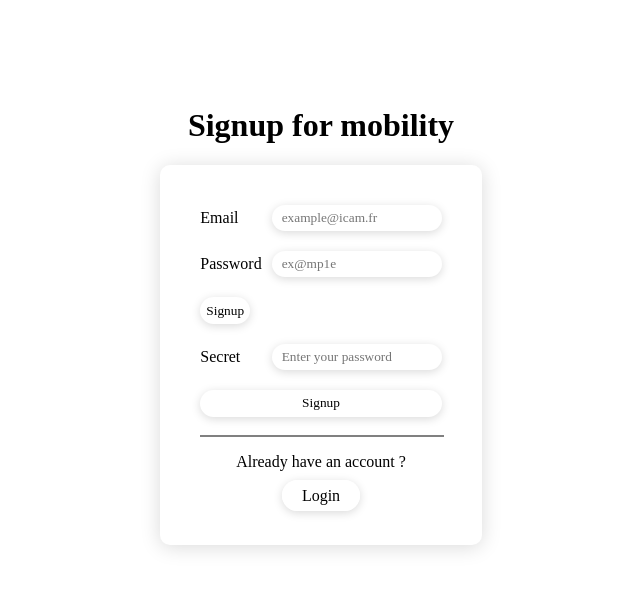
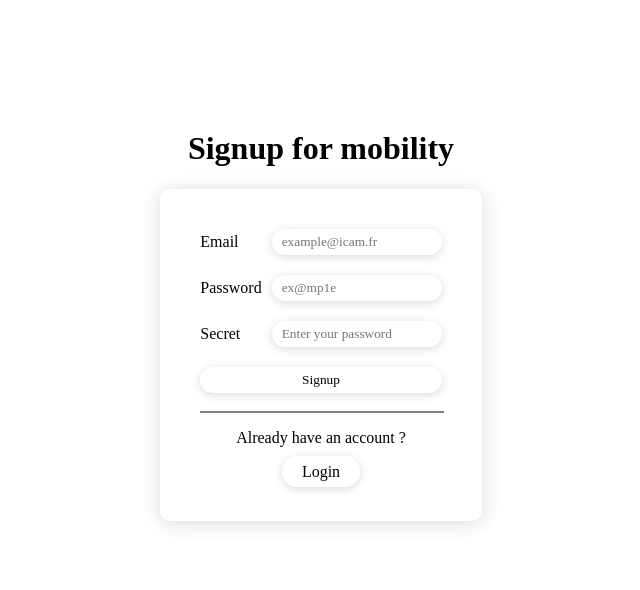
Before and after one commit to falachabt/dynamic_web_app, a Flask app: page /signup in a window 1280 px wide. Shown: the part 85-675 px from the top of the page, without its empty margins (319-959 px from the left). Run offline with Flask 3, Linux system fonts and the light colour scheme; some libraries are stand-ins or nearby versions; some web fonts are replaced.

Commit message:
removed double signup

```diff
--- a/templates/signup.html
+++ b/templates/signup.html
@@ -16,9 +16,6 @@
         <div class="horizontal">
           <label for="password">Password</label>
           <input type="password" id="password" name="password" placeholder="ex@mp1e"/>
-        </div>
-        <div class="form-group">
-          <button type="submit"> Signup </button>
         </div>
 
         <div class="horizontal">
```
